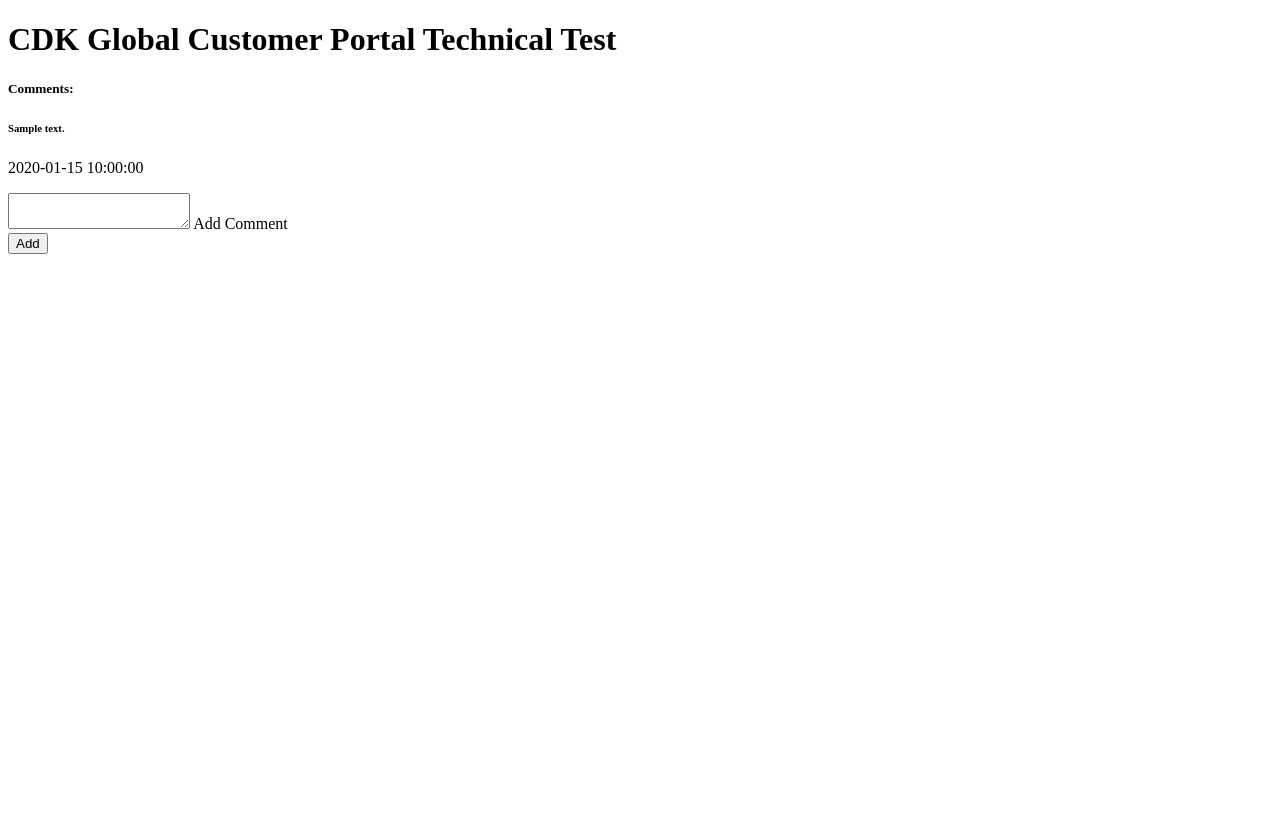
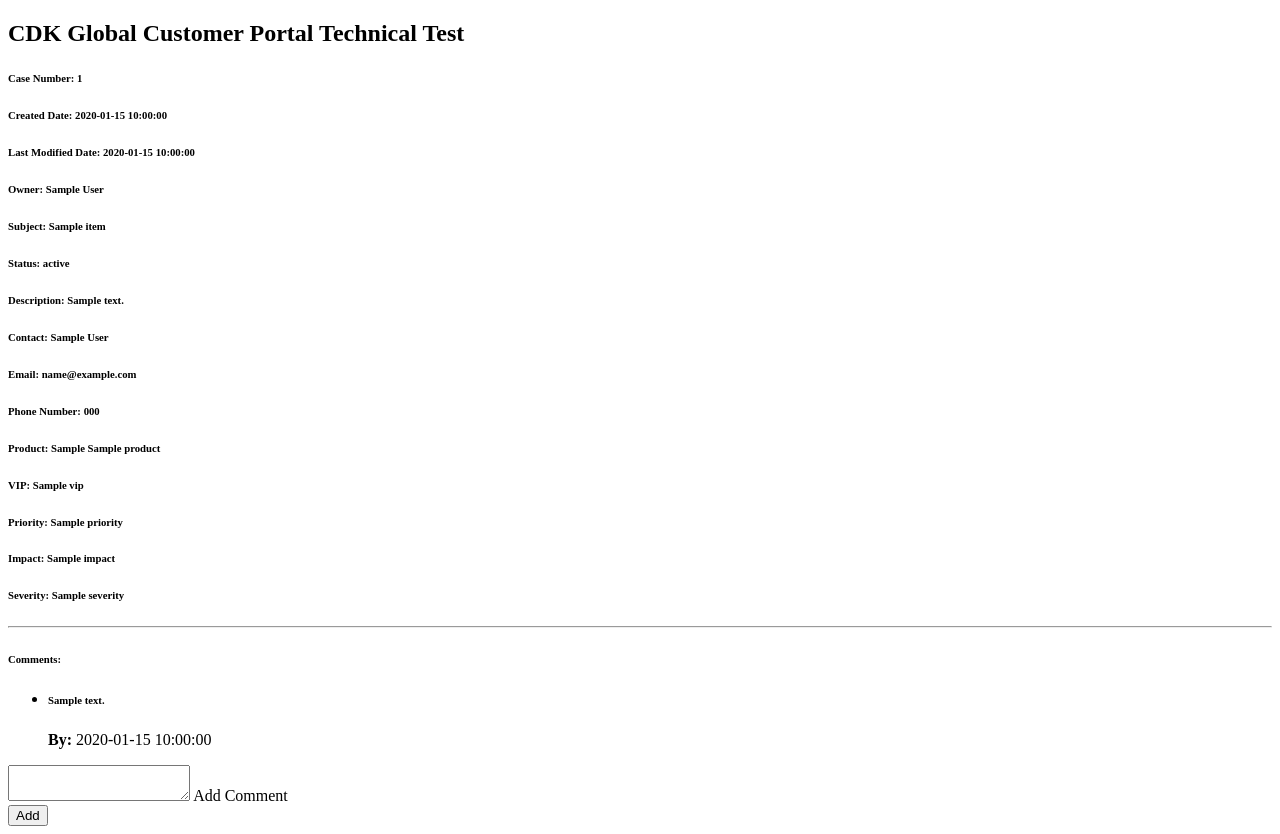
Before and after one commit to Roshan24/-CDK-Global-Technical-Test, a Flask app: template templates/home.html in a window 1280 px wide. Before the commit the page ends 254 px from the top, so only its background shows below. Run offline with Flask 2, Linux system fonts and the light colour scheme; the template is opened without the code that fills it: most values are stand-ins (such as "Sample title", 1, 10 or a date in 2020).

Commit message:
Update home.html

```diff
--- a/templates/home.html
+++ b/templates/home.html
@@ -4,14 +4,60 @@
     <title>CDK Global Test</title>
 </head>
 <body>
-            <h1>CDK Global Customer Portal Technical Test</h1>
-              <h5>Comments:</h5>
+
+    <div class="container ">
+        <div class="card">
+            <h2 class="center">CDK Global Customer Portal Technical Test</h2>
+            <div>
+                <div class="row">
+                    <div>
+                        <h6><b>Case Number: </b> <span>{{items['CaseNumber']}}</span></h6>
+
+                        <h6><b>Created Date: </b><span>{{items['CreatedDate']}}</span></h6>
+
+                        <h6><b>Last Modified Date: </b><span>{{items['LastModifiedDate']}}</span></h6>
+
+                        <h6><b>Owner: </b><span>{{items['Owner']['FirstName'] + " " + items['Owner']['LastName']}}</span></h6>
+
+                        <h6><b>Subject: </b><span>{{items['Subject']}}</span></h6>
+
+                        <h6><b>Status: </b><span>{{items['Status']}}</span></h6>
+
+                        <h6><b>Description: </b>{{items['Description']}}</h6>
+
+                        <h6><b>Contact: </b><span>{{items['Contact']['FirstName'] + " " + items['Contact']['LastName']}}</span></h6>
+
+                        <h6><b>Email: </b><span>{{items['Contact']['Email']}}</span></h6>
+
+                        <h6><b>Phone Number: </b><span>{{items['Contact']['Phone']}}</span></h6>
+
+                        <h6><b>Product: </b><span>{{items['ProductGroup']+" "+items['Product']}}</span></h6>
+
+                        <h6><b>VIP: </b><span>{{items['VIP']}}</span></h6>
+
+                        <h6><b>Priority: </b><span>{{items['Priority']}}</span></h6>
+
+                        <h6><b>Impact: </b><span>{{items['Impact']}}</span></h6>
+
+                        <h6><b>Severity: </b><span>{{items['Severity']}}</span></h6>
+                    </div>
+                </div>
+                <hr>
                 <div class="row">
                     <div class="col">
+                        <h6><b>Comments:</b></h6>
+                    </div>
+                </div>
+                <div class="row">
+                    <div class="col">
+                        <ul>
                             {% for c in items['Comments'] %}
+                            <li>
                                 <h6>{{c['CommentBody']}}</h6>
-                                <p>{{c['CreatedBy']}}</p>
+                                <p><b>By: </b>{{c['CreatedBy']}}</p>
+                            </li>
                             {% endfor %}
+                        </ul>
                     </div>
                 </div>
                  <div class="row">
@@ -25,5 +71,8 @@
                         </div>
                     </form>
                 </div>
+            </div>
+        </div>
+    </div>
 </body>
 </html>
```
Lines whose indentation alone changed are shown as unchanged.
